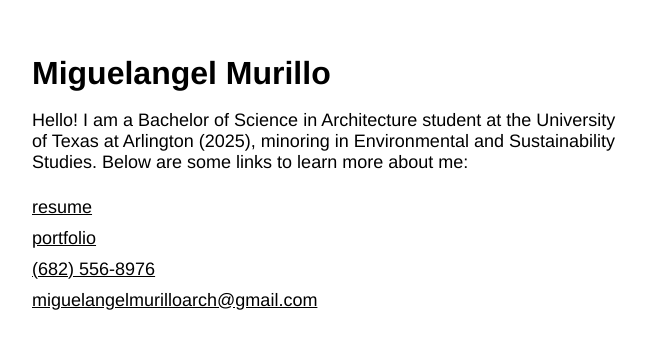
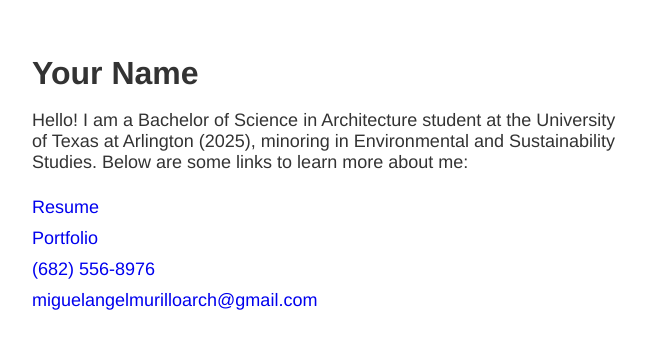
Before and after one commit to migdoro/Migdoro.github.io, a plain HTML site: page index.html in a window 1280 px wide. Shown: the part 223-572 px from the top of the page, without its empty margins (308-955 px from the left). Drawn offline with Linux system fonts and the light colour scheme; a web font is replaced by a local one.

Commit message:
Update index.html

```diff
--- a/index.html
+++ b/index.html
@@ -3,7 +3,7 @@
 <head>
   <meta charset="UTF-8">
   <meta name="viewport" content="width=device-width, initial-scale=1.0">
-  <title>Miguelangel Murillo</title>
+  <title>Your Name</title>
   <style>
     @font-face {
       font-family: 'NeueHaasGrotesk';
@@ -21,6 +21,8 @@
       margin: 0;
       padding: 20px;
       box-sizing: border-box;
+      background-color: #ffffff; /* Adjust background color as needed */
+      color: #333333; /* Adjust text color as needed */
     }
     .container {
       max-width: 600px;
@@ -28,30 +30,40 @@
       text-align: left;
     }
     h1 {
-      font-size: clamp(1.5rem, 4vw, 2rem);
+      font-size: 2rem;
       margin-bottom: 1rem;
     }
     p {
-      font-size: clamp(1rem, 2.5vw, 1.125rem);
+      font-size: 1.125rem;
       margin-bottom: 1.5rem;
     }
     a {
-      color: black;
-      text-decoration: underline;
+      color: #0000EE; /* Standard link color */
+      text-decoration: none;
       display: block;
       margin-bottom: 10px;
-      font-size: clamp(1rem, 2.5vw, 1.125rem);
-      word-wrap: break-word;
+      font-size: 1.125rem;
+    }
+    a:hover {
+      text-decoration: underline;
+    }
+    @media (max-width: 600px) {
+      h1 {
+        font-size: 1.5rem;
+      }
+      p, a {
+        font-size: 1rem;
+      }
     }
   </style>
 </head>
 <body>
   <div class="container">
-    <h1>Miguelangel Murillo</h1>
+    <h1>Your Name</h1>
     <p>Hello! I am a Bachelor of Science in Architecture student at the University of Texas at Arlington (2025), minoring in Environmental and Sustainability Studies. Below are some links to learn more about me:</p>
 
-    <a href="resume.pdf" target="_blank">resume</a>
-    <a href="portfolio.pdf" target="_blank">portfolio</a>
+    <a href="resume.pdf" target="_blank">Resume</a>
+    <a href="portfolio.pdf" target="_blank">Portfolio</a>
 
     <a href="tel:+16825568976">(682) 556-8976</a>
     <a href="mailto:miguelangelmurilloarch@gmail.com">miguelangelmurilloarch@gmail.com</a>
```
